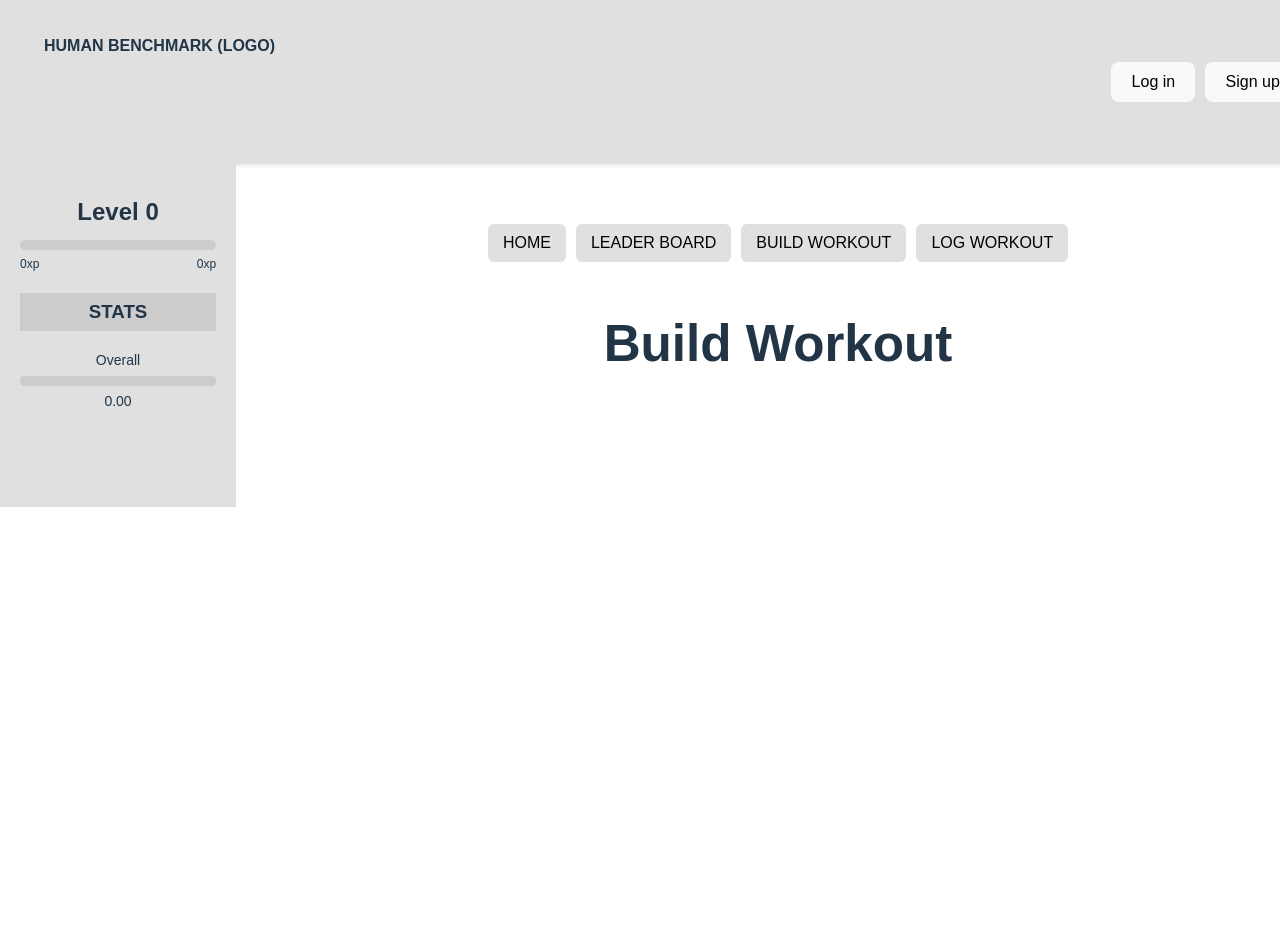
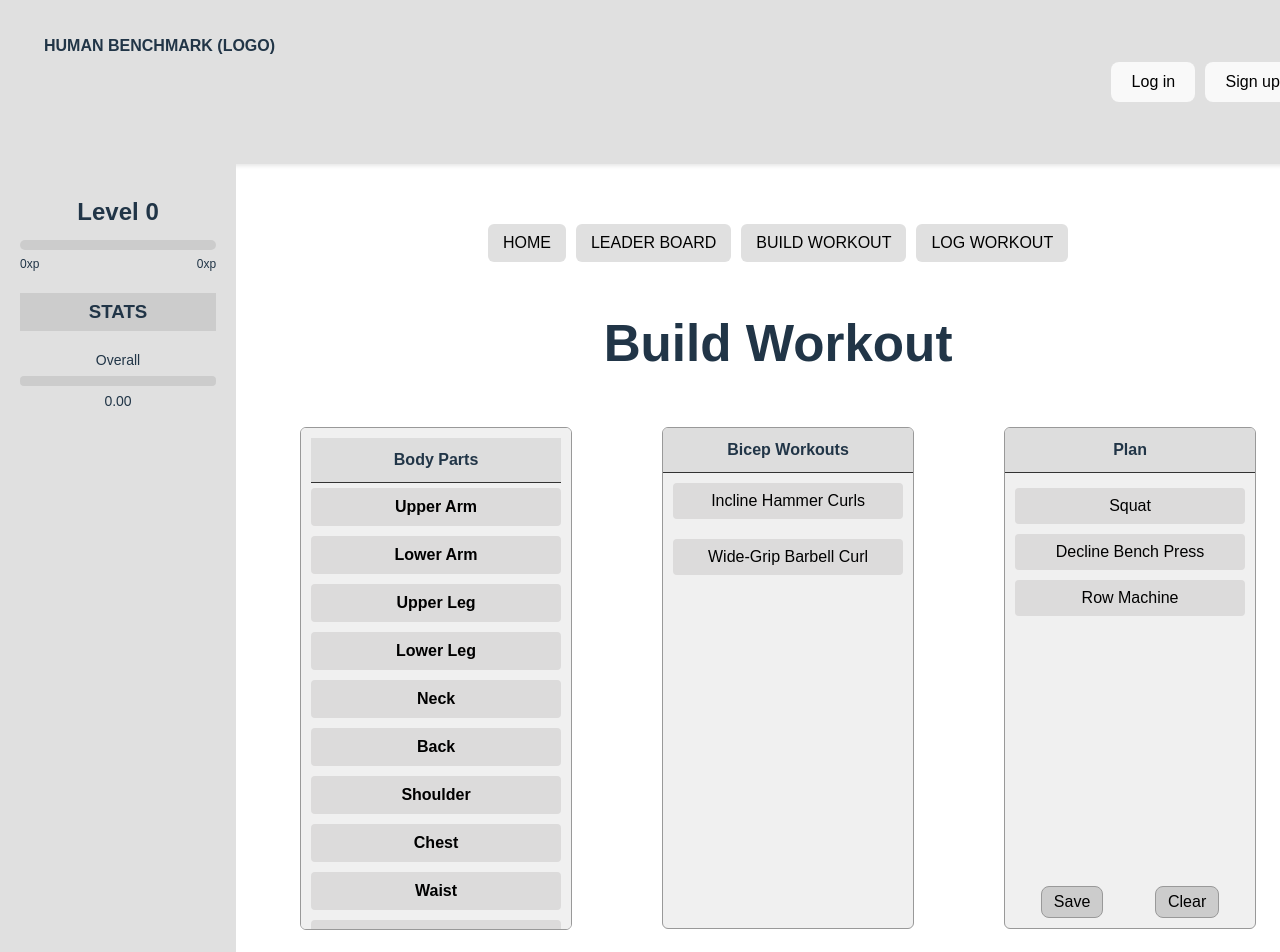
Before and after one commit to BenHumanBenchmarkProject/HumanBenchmark, a React (Vite) app in the folder front-end/: page /build-workout in a window 1280 px wide. Shown: the top 952 px of the page. Before the commit the page ends 800 px from the top, so only its background shows below. Built offline with nearby package versions, Linux system fonts and the light colour scheme; no server answers.

Commit message:
[HumanBenchmark][Frontend][BuildWorkoutPage] add inital wireframe

```diff
--- a/front-end/src/BuildWorkoutPage/BuildWorkoutPage.css
+++ b/front-end/src/BuildWorkoutPage/BuildWorkoutPage.css
@@ -0,0 +1,133 @@
+.builder-container {
+  display: flex;
+  justify-content: space-between;
+  align-items: flex-start;
+  gap: 90px;
+  padding: 20px;
+}
+
+.plan-box,
+.workouts-box {
+  width: 250px;
+  height: 500px;
+  background-color: #f0f0f0;
+  border: 1px solid #999;
+  border-radius: 6px;
+  display: flex;
+  flex-direction: column;
+  overflow-y: auto;
+  flex-shrink: 0;
+}
+
+.bodyparts-box {
+  width: 250px;
+  height: 481px;
+  background-color: #f0f0f0;
+  border: 1px solid #999;
+  border-radius: 6px;
+  display: flex;
+  flex-direction: column;
+  overflow-y: auto;
+  flex-shrink: 0;
+}
+
+.plan-list,
+.workouts-box,
+.bodyparts-box {
+  flex-grow: 1;
+  display: flex;
+  flex-direction: column;
+  overflow-y: auto;
+}
+
+.plan-header,
+.workouts-header,
+.bodyparts-header {
+  background-color: #ddd;
+  font-weight: bold;
+  text-align: center;
+  padding: 10px;
+  border-bottom: 1px solid #333;
+  flex-shrink: 0;
+}
+
+.plan-list {
+  flex-grow: 1;
+  padding: 10px;
+  overflow-y: auto;
+}
+
+.plan-item {
+  background-color: #dcdbdb;
+  margin: 5px 0;
+  padding: 8px;
+  border-radius: 4px;
+}
+
+.plan-buttons {
+  display: flex;
+  justify-content: space-around;
+  padding: 10px;
+  margin-top: auto;
+  flex-shrink: 0;
+}
+
+.plan-btn {
+  background-color: #ccc;
+  border: 1px solid #999;
+  padding: 6px 12px;
+  cursor: pointer;
+}
+
+.plan-btn:hover {
+  background-color: #bbb;
+}
+
+.workout-item {
+  background-color: #dcdbdb;
+  margin: 10px;
+  padding: 8px;
+  border-radius: 4px;
+}
+
+.bodyparts-box {
+  padding: 10px;
+}
+
+.bodypart-item {
+  width: 100%;
+  background-color: #dcdbdb;
+  margin: 5px 0;
+  padding: 10px 16px;
+  border: none;
+  border-radius: 4px;
+  cursor: pointer;
+  font-weight: bold;
+}
+
+.bodypart-item:hover {
+  background-color: #ccc;
+}
+
+.plan-item:hover {
+  background-color: #ccc;
+}
+
+.workout-item:hover {
+  background-color: #ccc;
+}
+
+@media (max-width: 768px) {
+  .builder-container {
+    flex-direction: column;
+    align-items: center;
+  }
+
+  .plan-box,
+  .workouts-box,
+  .bodyparts-box {
+    width: 90%;
+    margin-bottom: 20px;
+    height: auto;
+  }
+}
--- a/front-end/src/BuildWorkoutPage/BuildWorkoutPage.jsx
+++ b/front-end/src/BuildWorkoutPage/BuildWorkoutPage.jsx
@@ -1,7 +1,8 @@
 import "./BuildWorkoutPage.css";
+import React from "react";
 import NavigationButtons from "../NaviagtionButtons/NavigationButtons";
-import Header from "../Header/Header";
-import Sidebar from "../Sidebar/Sidebar";
+
+import { BODY_PARTS } from "../constants";
 
 const BuildWorkoutPage = () => {
   return (
@@ -10,6 +11,37 @@ const BuildWorkoutPage = () => {
         <div className="main-content">
           <NavigationButtons />
           <h1>Build Workout</h1>
+
+          <div className="builder-container">
+            <div className="bodyparts-box">
+              <div className="bodyparts-header">Body Parts</div>
+              {BODY_PARTS.map((part) => (
+                <button key={part} className="bodypart-item">
+                  {part}
+                </button>
+              ))}
+            </div>
+
+            <div className="workouts-box">
+              <div className="workouts-header">Bicep Workouts</div>
+              <button className="workout-item">Incline Hammer Curls</button>
+              <button className="workout-item">Wide-Grip Barbell Curl</button>
+            </div>
+
+            <div className="plan-box">
+              <div className="plan-header">Plan</div>
+              <div className="plan-list">
+                <button className="plan-item">Squat</button>
+                <button className="plan-item">Decline Bench Press</button>
+                <button className="plan-item">Row Machine</button>
+              </div>
+
+              <div className="plan-buttons">
+                <button className="plan-btn">Save</button>
+                <button className="plan-btn">Clear</button>
+              </div>
+            </div>
+          </div>
         </div>
       </div>
     </div>
--- a/front-end/src/LeaderboardPage/LeaderboardPage.jsx
+++ b/front-end/src/LeaderboardPage/LeaderboardPage.jsx
@@ -1,24 +1,11 @@
 import "./LeaderboardPage.css";
 import React, { use, useEffect, useState } from "react";
 import axios from "axios";
-import { BASE_URL, NavigationButtons } from "../constants";
+import { BASE_URL, NavigationButtons, BODY_PARTS } from "../constants";
 
 const USERNAME_KEY = "username";
 const LEVEL_KEY = "level";
 const OVERALL_STAT_KEY = "overallStat";
-const BODY_PARTS = [
-  "upper arms",
-  "lower arms",
-  "upper legs",
-  "lower legs",
-  "neck",
-  "back",
-  "shoulder",
-  "chest",
-  "waist",
-  "cardio",
-];
-
 
 const LeaderboardPage = () => {
   const [users, setUsers] = useState([]);
@@ -41,7 +28,11 @@ const LeaderboardPage = () => {
     const sortedUsers = [...users].sort((a, b) => {
       let aValue, bValue;
 
-      if (key === USERNAME_KEY || key === LEVEL_KEY || key === OVERALL_STAT_KEY) {
+      if (
+        key === USERNAME_KEY ||
+        key === LEVEL_KEY ||
+        key === OVERALL_STAT_KEY
+      ) {
         aValue = a[key];
         bValue = b[key];
       } else {
--- a/front-end/src/constants.js
+++ b/front-end/src/constants.js
@@ -1,3 +1,16 @@
 export const BASE_URL = import.meta.env.VITE_BASE_URL;
 
 export { default as NavigationButtons } from "./NaviagtionButtons/NavigationButtons.jsx";
+
+export const BODY_PARTS = [
+  "Upper Arm",
+  "Lower Arm",
+  "Upper Leg",
+  "Lower Leg",
+  "Neck",
+  "Back",
+  "Shoulder",
+  "Chest",
+  "Waist",
+  "Cardio",
+];
```
